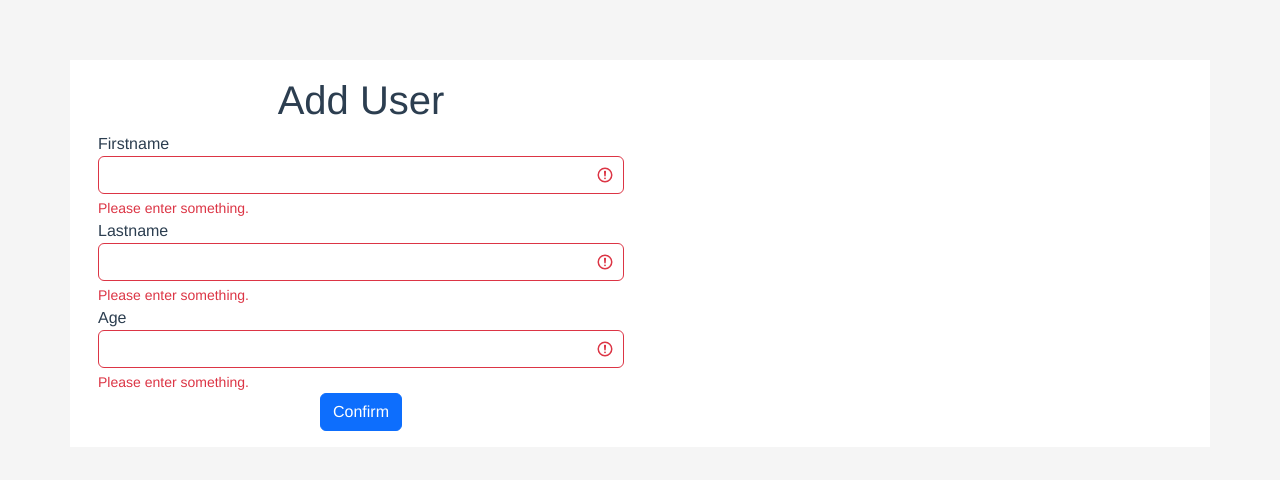
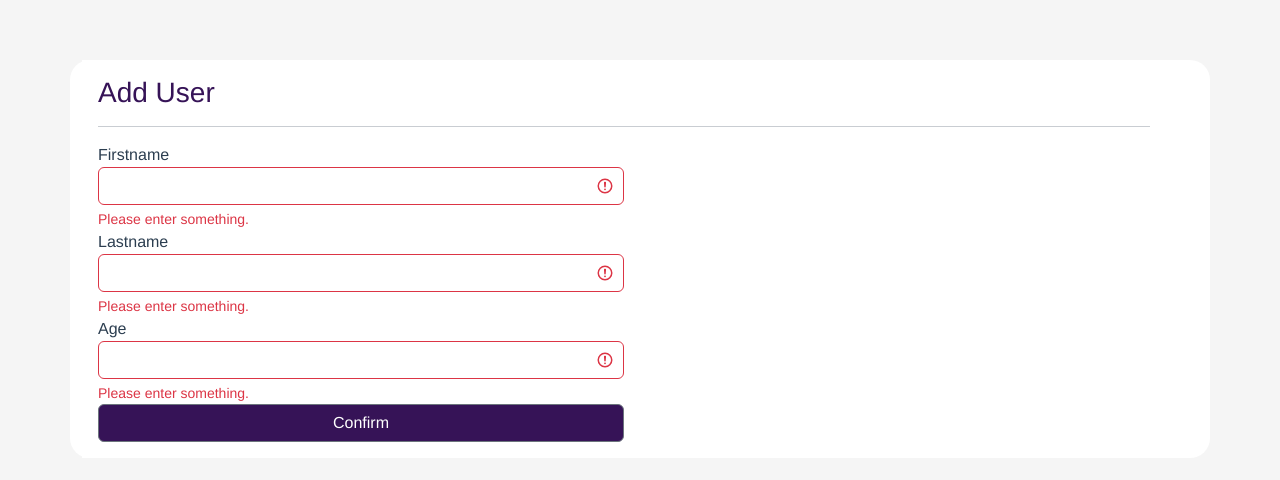
Before and after one commit to pnrmhcl/vueStudy, a Vue app: page / in a window 1280 px wide. Shown: the top 480 px of the page. Built offline with nearby package versions, Linux system fonts and the light colour scheme.

Commit message:
fix: user form css

```diff
--- a/src/components/Form.vue
+++ b/src/components/Form.vue
@@ -1,8 +1,9 @@
 <template>
   <div class="container">
     <div class="form">
-      <h1>Add User</h1>
       <div class="input">
+        <h3>Add User</h3>
+        <hr />
         <b-form-group
           id="fieldset-1"
           label="Firstname"
@@ -53,8 +54,10 @@
           ></b-form-input>
         </b-form-group>
       </div>
-      <div>
-        <b-button block variant="primary">Confirm</b-button>
+      <div class="d-grid gap-2">
+        <b-button block class="button" style="background-color: rgb(54, 19, 87)"
+          >Confirm</b-button
+        >
       </div>
     </div>
   </div>
@@ -96,5 +99,13 @@ export default {
 .container {
   width: 100%;
   background-color: #ffff;
+  border-radius: 20px 20px 20px 20px;
+}
+hr {
+  width: 200%;
+  background-color: black;
+}
+h3 {
+  color: rgb(54, 19, 87);
 }
 </style>
```
